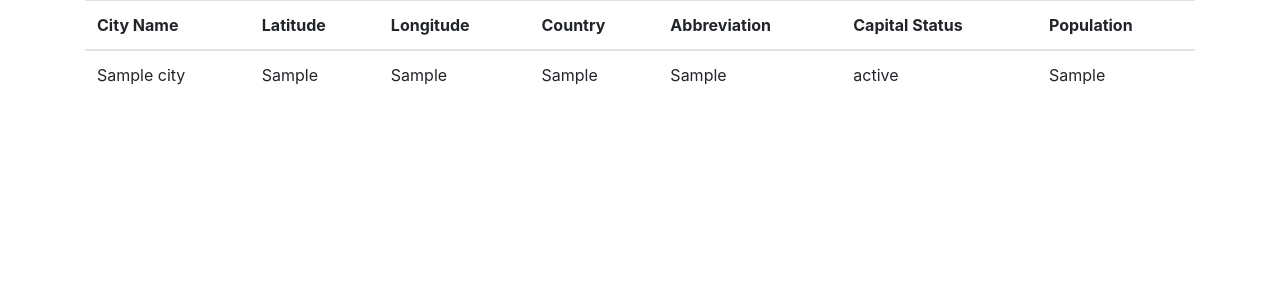
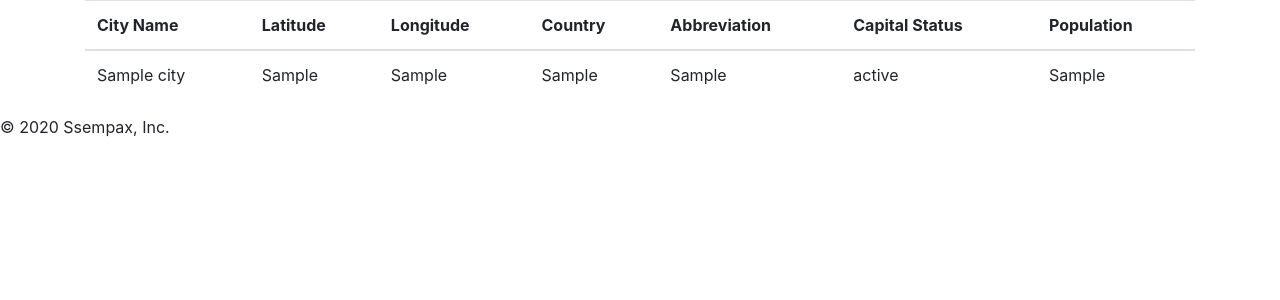
Before and after one commit to ssempax1/PythonDockerFlaskPycharm2, a Flask app: template app/templates/index.html in a window 1280 px wide. Shown: the part 56-356 px from the top of the page. Run offline with Flask 2, Linux system fonts and the light colour scheme; the template is opened without the code that fills it: most values are stand-ins (such as "Sample title", 1, 10 or a date in 2020); some libraries are stand-ins or nearby versions.

Commit message:
Feature ; modified page for design

```diff
--- a/app/templates/layout.html
+++ b/app/templates/layout.html
@@ -54,6 +54,7 @@
 <script src="https://stackpath.bootstrapcdn.com/bootstrap/4.4.1/js/bootstrap.min.js"
         integrity="sha384-wfSDF2E50Y2D1uUdj0O3uMBJnjuUD4Ih7YwaYd1iqfktj0Uod8GCExl3Og8ifwB6"
         crossorigin="anonymous"></script>
+        © 2020 Ssempax, Inc.
     </div>
 </body>
 </html>
```
Also changed, not shown: 1 other file.
